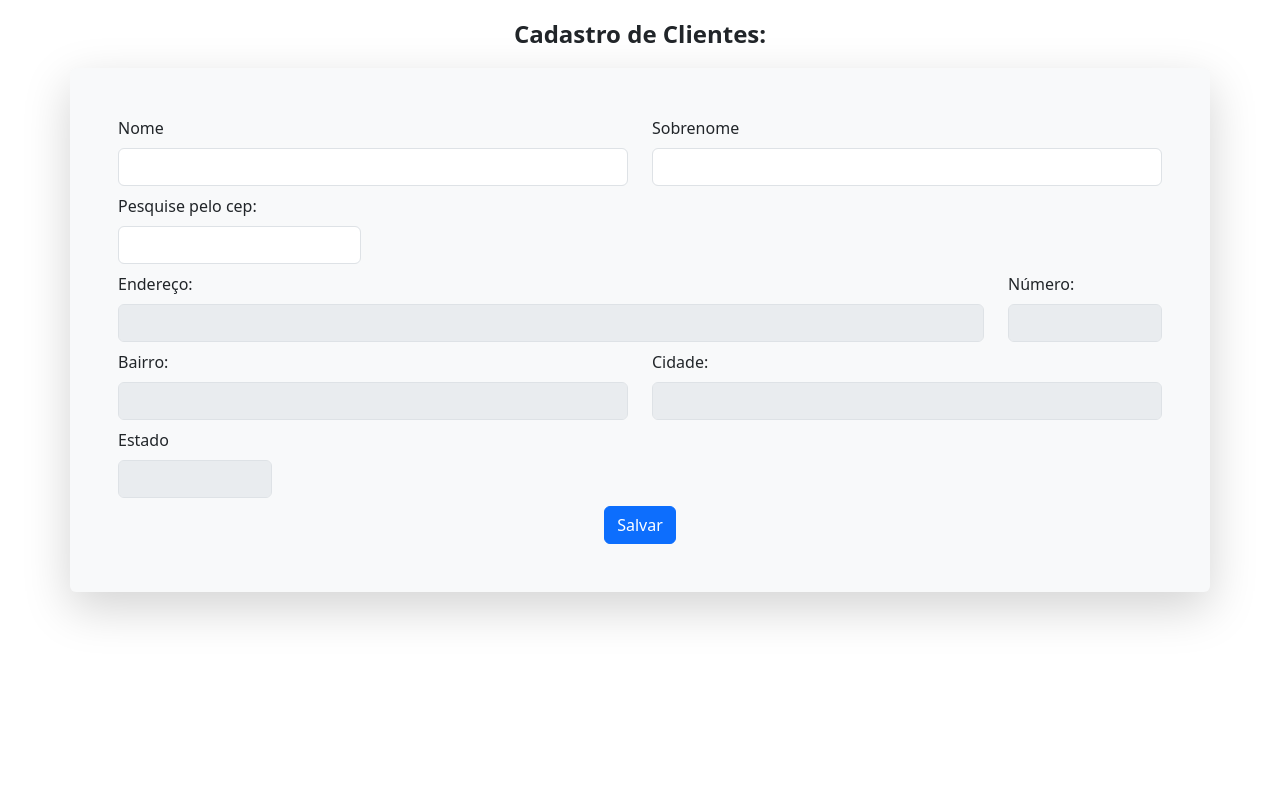
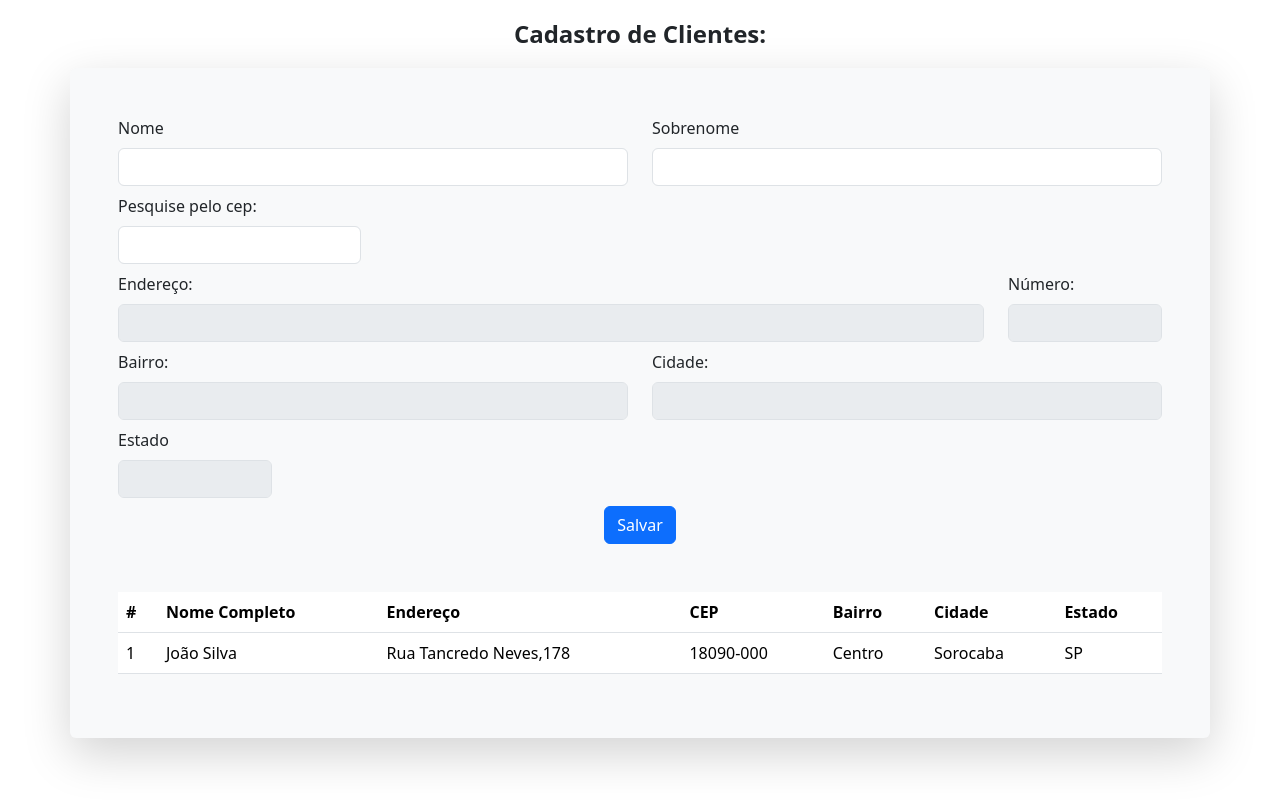
Before and after one commit to NicolasAFerro/cadastro_clientes, a plain HTML site: page index.html in a window 1280 px wide. Drawn offline with nearby package versions, Linux system fonts and the light colour scheme.

Commit message:
closes #3 - html tabela

```diff
--- a/index.html
+++ b/index.html
@@ -96,7 +96,33 @@
           </div>
         </form>
       </section>
-      <section></section>
+      <section class="mt-5">
+        <table class="table" id="clientTable">
+          <thead>
+            <tr>
+              <th scope="col">#</th>
+              <th scope="col">Nome Completo</th>
+              <th scope="col">Endereço</th>
+              <th scope="col">CEP</th>
+              <th scope="col">Bairro</th>
+              <th scope="col">Cidade</th>
+              <th scope="col">Estado</th>
+            </tr>
+          </thead>
+          <tbody>
+            <tr>
+              <td>1</td>
+              <td>João Silva</td>
+
+              <td>Rua Tancredo Neves,178</td>
+              <td>18090-000</td>
+              <td>Centro</td>
+              <td>Sorocaba</td>
+              <td>SP</td>
+            </tr>
+          </tbody>
+        </table>
+      </section>
     </main>
 
     <script
```
